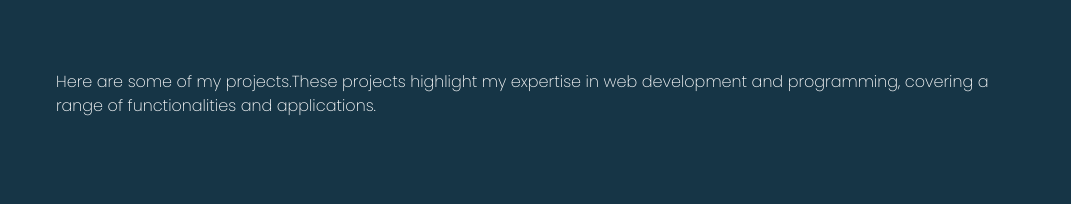
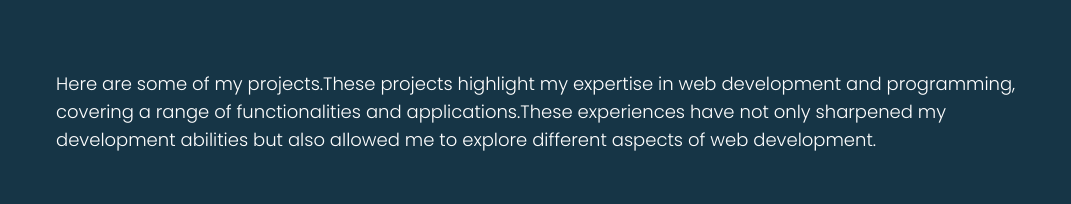
Before and after one commit to aiman-syeda/Triweb-Learning, a React (Create React App) app in the folder Projects/portfolio/: page / in a window 1280 px wide. Shown: the part 1703-1907 px from the top of the page, without its empty margins (104-1175 px from the left). Built offline with nearby package versions, Linux system fonts and the light colour scheme.

Commit message:
Removed unneccessary spaces

```diff
--- a/Projects/portfolio/src/components/Projects/Project.js
+++ b/Projects/portfolio/src/components/Projects/Project.js
@@ -21,8 +21,8 @@ const Project = () => {
 
             <div className='mb-[80px]'>
                 <h1 className='text-3xl text-center font-semibold '>Projects</h1>
-                <p className='mt-[80px] mb-[80px] font-extralight justify-center'>Here are some of my projects.These projects highlight my expertise in web development and programming,
-                     covering a range of functionalities and applications.</p>
+                <p className='mt-[80px] mb-[80px] font-light justify-center text-lg'>Here are some of my projects.These projects highlight my expertise in web development and programming,
+                     covering a range of functionalities and applications.These experiences have not only sharpened my development abilities but also allowed me to explore different aspects of web development.</p>
             </div>
 
 
```
